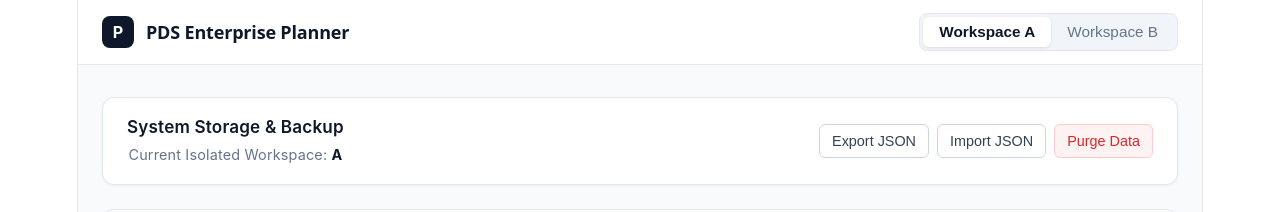
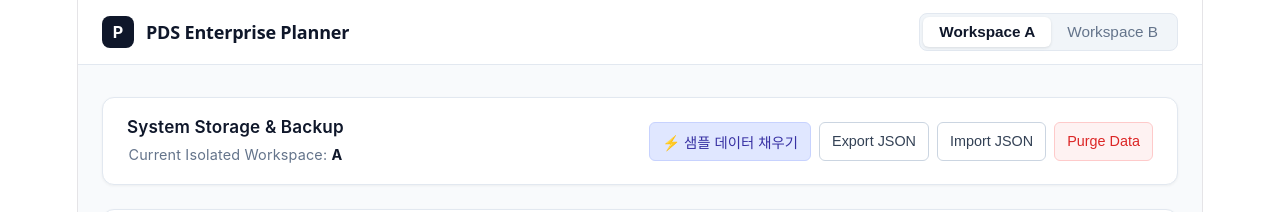
Before and after one commit to gyeonggumun/PDS-Planner, a React app in the folder frontend/: page / in a window 1280 px wide. Shown: the top 212 px of the page. Built offline with nearby package versions, Linux system fonts and the light colour scheme; no server answers; the HTML template or start-up script is replaced by a standard one.

Commit message:
과제 제출을 위한 샘플 데이터 삽입 기능 추가

```diff
--- a/frontend/src/components/BackupManager.jsx
+++ b/frontend/src/components/BackupManager.jsx
@@ -38,6 +38,17 @@ export default function BackupManager({ scope }) {
     }
   };
 
+  // [추가] 샘플 데이터 주입 핸들러
+  const handleSeedData = async () => {
+    try {
+      await fetchApi('/debug/seed', { method: 'POST' });
+      alert('테스트용 샘플 데이터가 성공적으로 생성되었습니다!');
+      window.location.reload();
+    } catch (e) {
+      alert('샘플 데이터 생성 실패');
+    }
+  };
+
   return (
     <div style={{ backgroundColor: '#ffffff', padding: '16px 24px', borderRadius: '12px', border: '1px solid #e2e8f0', display: 'flex', justifyContent: 'space-between', alignItems: 'center', flexWrap: 'wrap', gap: '16px', boxShadow: '0 1px 3px 0 rgba(0, 0, 0, 0.05)' }}>
       <div>
@@ -46,6 +57,11 @@ export default function BackupManager({ scope }) {
       </div>
 
       <div style={{ display: 'flex', gap: '8px', flexWrap: 'wrap' }}>
+        {/* 샘플 데이터 주입 버튼 추가 */}
+        <button onClick={handleSeedData} style={{ padding: '8px 12px', backgroundColor: '#e0e7ff', color: '#3730a3', border: '1px solid #c7d2fe', borderRadius: '6px', fontSize: '0.8rem', fontWeight: '600', cursor: 'pointer' }}>
+          ⚡ 샘플 데이터 채우기
+        </button>
+
         <button onClick={handleExport} style={{ padding: '8px 12px', backgroundColor: '#ffffff', color: '#334155', border: '1px solid #cbd5e1', borderRadius: '6px', fontSize: '0.8rem', fontWeight: '500', cursor: 'pointer' }}>
           Export JSON
         </button>
```
Also changed, not shown: 1 other file (tests, documents, lock files or other folders).
